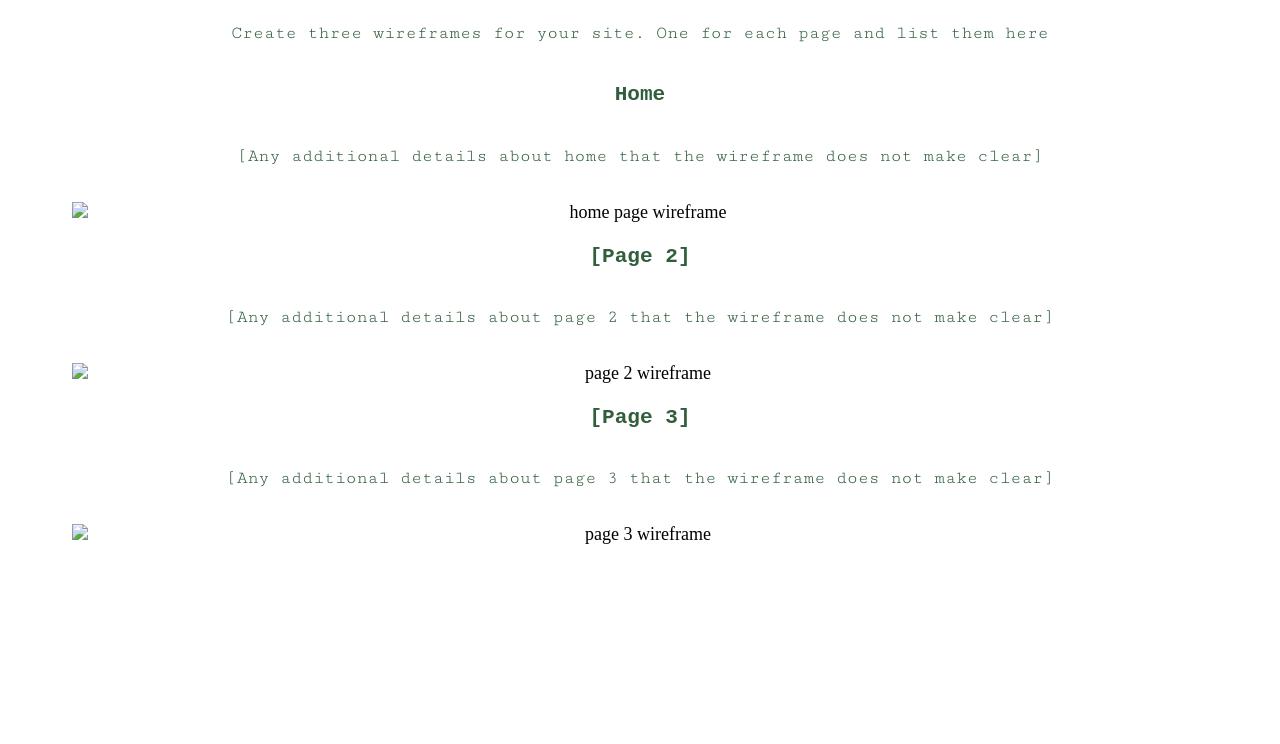
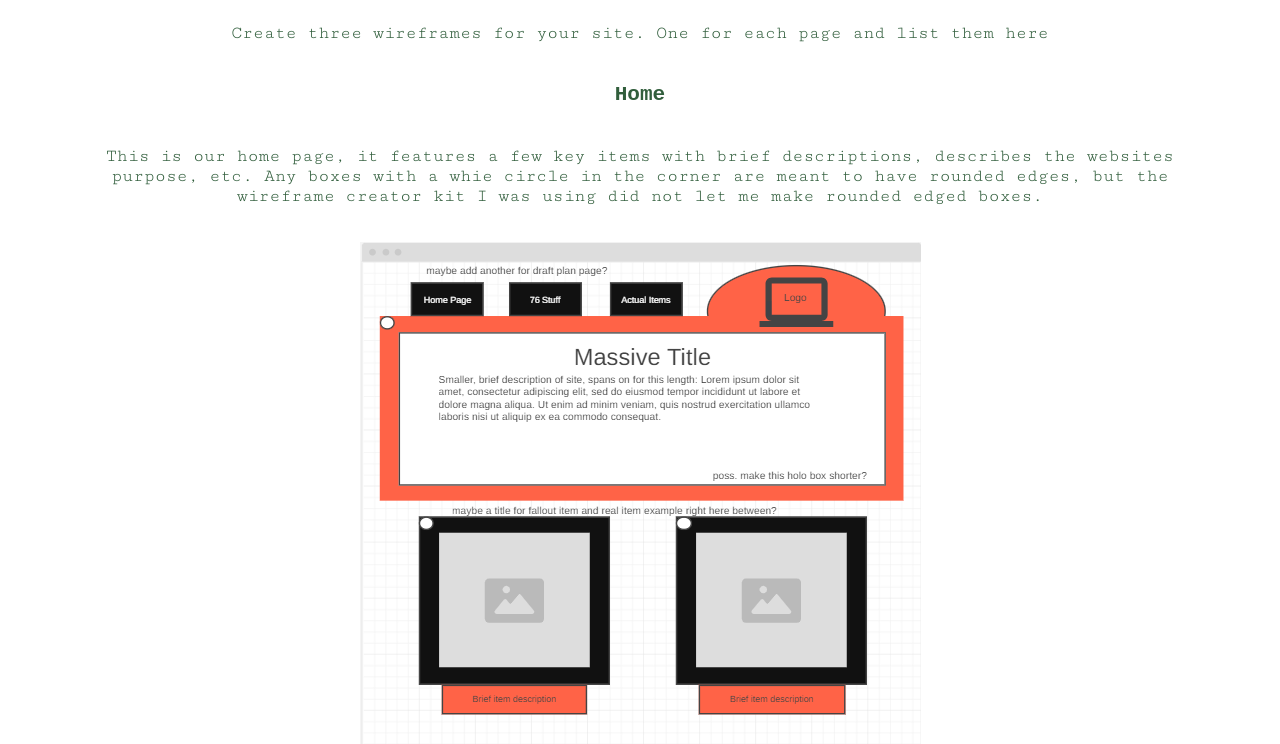
Before and after one commit to AquaSlime66/random-assets-project, a plain HTML site: page site-plan.html in a window 1280 px wide. Shown: the part 10400-11144 px from the top of the page. Before the commit the page ends 11017 px from the top, so only its background shows below. Drawn offline with Linux system fonts and the light colour scheme; a web font is replaced by a local one.

Commit message:
Wireframe pictures and descriptions on the site-plan page.

```diff
--- a/site-plan.html
+++ b/site-plan.html
@@ -217,21 +217,23 @@
 
       <h3>Home</h3>
       <p>
-        [Any additional details about home that the wireframe does not make clear]
+        This is our home page, it features a few key items with brief descriptions, describes the websites purpose, etc. Any boxes with a whie circle in the corner are meant to have
+        rounded edges, but the wireframe creator kit I was using did not let me make rounded edged boxes.
       </p>
-      <img src="#" alt="home page wireframe">
+      <img src="images/WF1.png" alt="home page wireframe">
 
       <h3>[Page 2]</h3>
       <p>
-        [Any additional details about page 2 that the wireframe does not make clear]
+        Digital Assets page, features indepth descriptions of their value and other details. The example boxes are meant to be replicated for each item present in this section.
       </p>
-      <img src="#" alt="page 2 wireframe">
+      <img src="images/WF2.png" alt="page 2 wireframe">
 
       <h3>[Page 3]</h3>
       <p>
-        [Any additional details about page 3 that the wireframe does not make clear]
+        Physical Assets page, only one example box is present, but more will be created. Displays the asset and the location of its orgin, just to make it a little unique from the other asset page.
+        The shown text will likely not be as wordy, but it's just there as a placeholder.
       </p>
-      <img src="#" alt="page 3 wireframe">
+      <img src="images/WF3.png" alt="page 3 wireframe">
     </main>
   </body>
 
```
Also changed, not shown: images/WF1.png (added), images/WF2.png (added), images/WF3.png (added).
